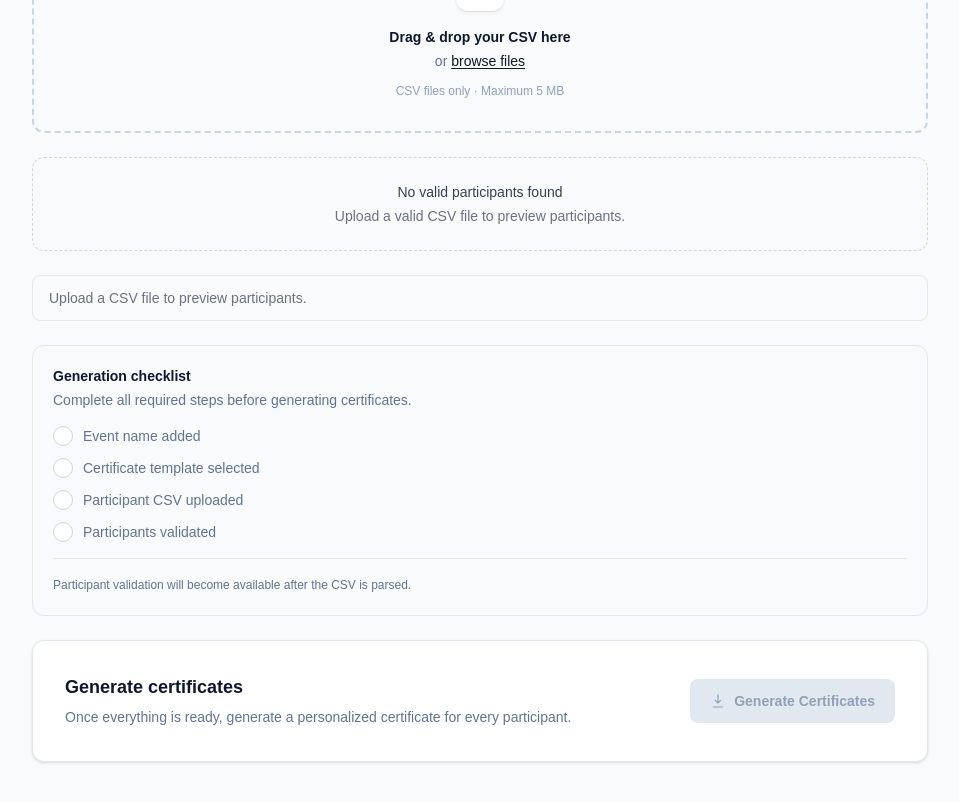
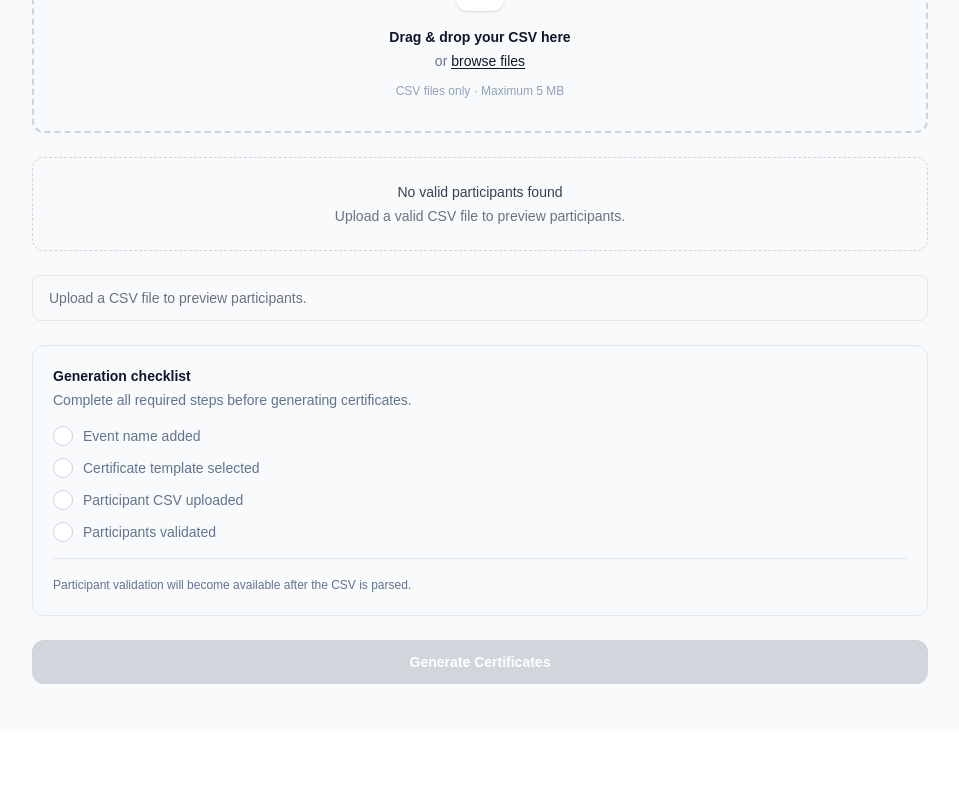
Before and after one commit to shaurya3571/certificate-generator, a Next.js app: page / in a window 1280 px wide. Shown: the part 1520-2322 px from the top of the page, without its empty margins (160-1119 px from the left). After the commit the page ends 2252 px from the top, so only its background shows below. Built offline with nearby package versions, Linux system fonts and the light colour scheme.

Commit message:
feat: connect certificate generation workflow

```diff
--- a/src/app/page.tsx
+++ b/src/app/page.tsx
@@ -4,7 +4,7 @@ import { useState } from "react";
 
 import EventDetails from "@/components/certificate/EventDetails";
 import FormReadiness from "@/components/certificate/FormReadiness";
-import GenerationActions from "@/components/certificate/GenerationActions";
+import { GenerationActions } from "@/components/certificate/GenerationActions";
 import ParticipantsUpload from "@/components/certificate/ParticipantsUpload";
 import TemplateSelector from "@/components/certificate/TemplateSelector";
 import StepIndicator from "@/components/certificate/StepIndicator";
@@ -113,8 +113,9 @@ export default function Home() {
 
             {/* Step 04 */}
             <GenerationActions
-              isReady={isReady}
-              onGenerate={handleGenerate}
+              eventName={eventName}
+              template={selectedTemplate}
+              participants={participants}
             />
           </div>
         </section>
--- a/src/components/certificate/GenerationActions.tsx
+++ b/src/components/certificate/GenerationActions.tsx
@@ -1,35 +1,102 @@
 "use client";
 
-import GenerateButton from "@/components/certificate/GenerateButton";
+import { useState } from "react";
+
+import { generateBulkCertificates } from "@/lib/certificate/bulk-generator";
+import { createCertificatesZip } from "@/lib/certificate/zip";
+import type {
+  Participant,
+  TemplateType,
+} from "@/types/certificate";
 
 interface GenerationActionsProps {
-  isReady: boolean;
-  onGenerate: () => void;
+  eventName: string;
+  template: TemplateType | null;
+  participants: Participant[];
 }
 
-export default function GenerationActions({
-  isReady,
-  onGenerate,
+export function GenerationActions({
+  eventName,
+  template,
+  participants,
 }: GenerationActionsProps) {
+  const [isGenerating, setIsGenerating] = useState(false);
+  const [generationError, setGenerationError] =
+    useState<string | null>(null);
+
+  const [generatedZip, setGeneratedZip] =
+    useState<Uint8Array | null>(null);
+
+  const canGenerate =
+    eventName.trim().length > 0 &&
+    template !== null &&
+    template !== "custom" &&
+    participants.length > 0;
+
+  const handleGenerate = async () => {
+    if (!canGenerate || !template) {
+      return;
+    }
+
+    setIsGenerating(true);
+    setGenerationError(null);
+    setGeneratedZip(null);
+
+    try {
+      const certificates =
+        await generateBulkCertificates({
+          eventName: eventName.trim(),
+          template,
+          participants,
+        });
+
+      const zip = await createCertificatesZip(
+        certificates,
+      );
+
+      setGeneratedZip(zip);
+    } catch (error) {
+      console.error(
+        "Certificate generation failed:",
+        error,
+      );
+
+      setGenerationError(
+        "Unable to generate certificates. Please try again.",
+      );
+    } finally {
+      setIsGenerating(false);
+    }
+  };
+
   return (
-    <section className="rounded-xl border border-slate-200 bg-white p-6 shadow-sm sm:p-8">
-      <div className="flex flex-col gap-5 sm:flex-row sm:items-center sm:justify-between">
-        <div>
-          <h3 className="text-lg font-semibold text-slate-900">
-            Generate certificates
-          </h3>
+    <div className="space-y-4">
+      <button
+        type="button"
+        onClick={handleGenerate}
+        disabled={!canGenerate || isGenerating}
+        className="w-full rounded-xl bg-black px-5 py-3 text-sm font-semibold text-white transition hover:bg-gray-800 disabled:cursor-not-allowed disabled:bg-gray-300"
+      >
+        {isGenerating
+          ? "Generating certificates..."
+          : "Generate Certificates"}
+      </button>
 
-          <p className="mt-1 max-w-xl text-sm leading-6 text-slate-500">
-            Once everything is ready, generate a personalized certificate
-            for every participant.
+      {generationError && (
+        <div className="rounded-lg border border-red-200 bg-red-50 px-4 py-3">
+          <p className="text-sm text-red-700">
+            {generationError}
           </p>
         </div>
+      )}
 
-        <GenerateButton
-          disabled={!isReady}
-          onClick={onGenerate}
-        />
-      </div>
-    </section>
+      {generatedZip && !isGenerating && (
+        <div className="rounded-lg border border-green-200 bg-green-50 px-4 py-3">
+          <p className="text-sm font-medium text-green-700">
+            ✓ Certificates generated successfully.
+          </p>
+        </div>
+      )}
+    </div>
   );
 }
```
